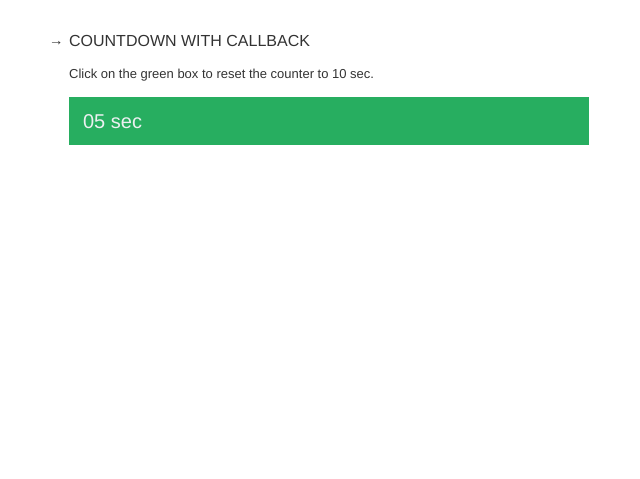
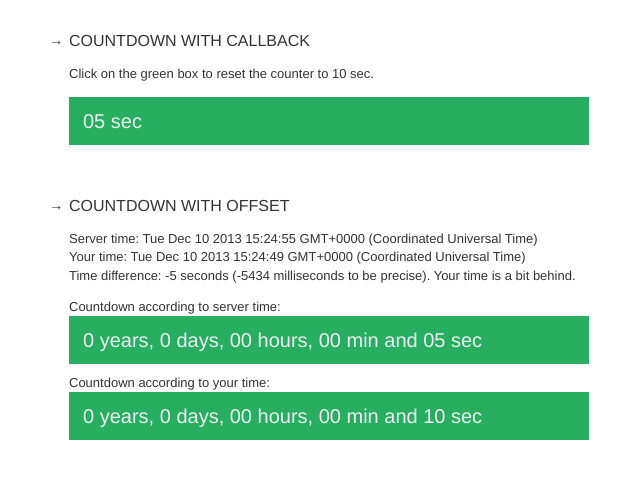
Before and after one commit to rendro/countdown, a plain HTML site: page examples/index.html in a window 1280 px wide. Shown: the part 311-790 px from the top of the page, without its empty margins (311-951 px from the left). Drawn offline with nearby package versions, Linux system fonts and the light colour scheme.

Commit message:
“offset” property added to options that adds a period of time (in milliseconds) to the calculation of time difference between “now” and “end time“. Useful if countdown calculation to “end time” is imprecise due to user's date and time settings. “updateOffset” public method added that updates the offset.

```diff
--- a/examples/index.html
+++ b/examples/index.html
@@ -33,6 +33,39 @@
           $(this).removeClass('ended').data('countdown').update(+(new Date) + 10000).start();
         });
 
+        // End time for diff purposes
+        var endTimeDiff = new Date().getTime() + 15000;
+        // This is server's time
+        var timeThere = new Date();
+        // This is client's time (delayed)
+        var timeHere = new Date(timeThere.getTime() - 5434);
+        // Get the difference between client time and server time
+        var diff_ms = timeHere.getTime() - timeThere.getTime();
+        // Get the rounded difference in seconds
+        var diff_s = diff_ms / 1000 | 0;
+
+        var notice = [];
+        notice.push('Server time: ' + timeThere.toDateString() + ' ' + timeThere.toTimeString());
+        notice.push('Your time: ' + timeHere.toDateString() + ' ' + timeHere.toTimeString());
+        notice.push('Time difference: ' + diff_s + ' seconds (' + diff_ms + ' milliseconds to be precise). Your time is a bit behind.');
+
+        $('.offset-notice').html(notice.join('<br />'));
+
+        $('.offset-server .countdown').countdown({
+          date: endTimeDiff,
+          offset: diff_s * 1000,
+          onEnd: function() {
+            $(this.el).addClass('ended');
+          }
+        });
+
+        $('.offset-client .countdown').countdown({
+          date: endTimeDiff,
+          onEnd: function() {
+            $(this.el).addClass('ended');
+          }
+        });
+
       });
     </script>
   </head>
@@ -49,6 +82,15 @@
       <h2>Countdown with callback</h2>
       <p>Click on the green box to reset the counter to 10 sec.</p>
       <div class="countdown callback"></div>
+
+      <h2>Countdown with offset</h2>
+      <p class="offset-notice"></p>
+      <div class="offset-server">Countdown according to server time:
+        <div class="countdown offset"></div>
+      </div>
+      <div class="offset-client">Countdown according to your time:
+        <div class="countdown offset"></div>
+      </div>
     </div>
   </body>
 </html>
--- a/examples/style.css
+++ b/examples/style.css
@@ -27,7 +27,8 @@ a {
 }
 
 .callback,
-.simple {
+.simple,
+.offset {
   font-size: 20px;
   background: #27ae60;
   padding: 0.5em 0.7em;
@@ -35,6 +36,9 @@ a {
   margin-bottom: 50px;
   -webkit-transition: background 0.5s ease-out;
   transition: background 0.5s ease-out;
+}
+.offset {
+  margin-bottom: 10px;
 }
 .callback{
   cursor: pointer;
```
Also changed, not shown: coffee/jquery.countdown.coffee (+6 -1 lines), Readme.md, jquery.countdown.js.
